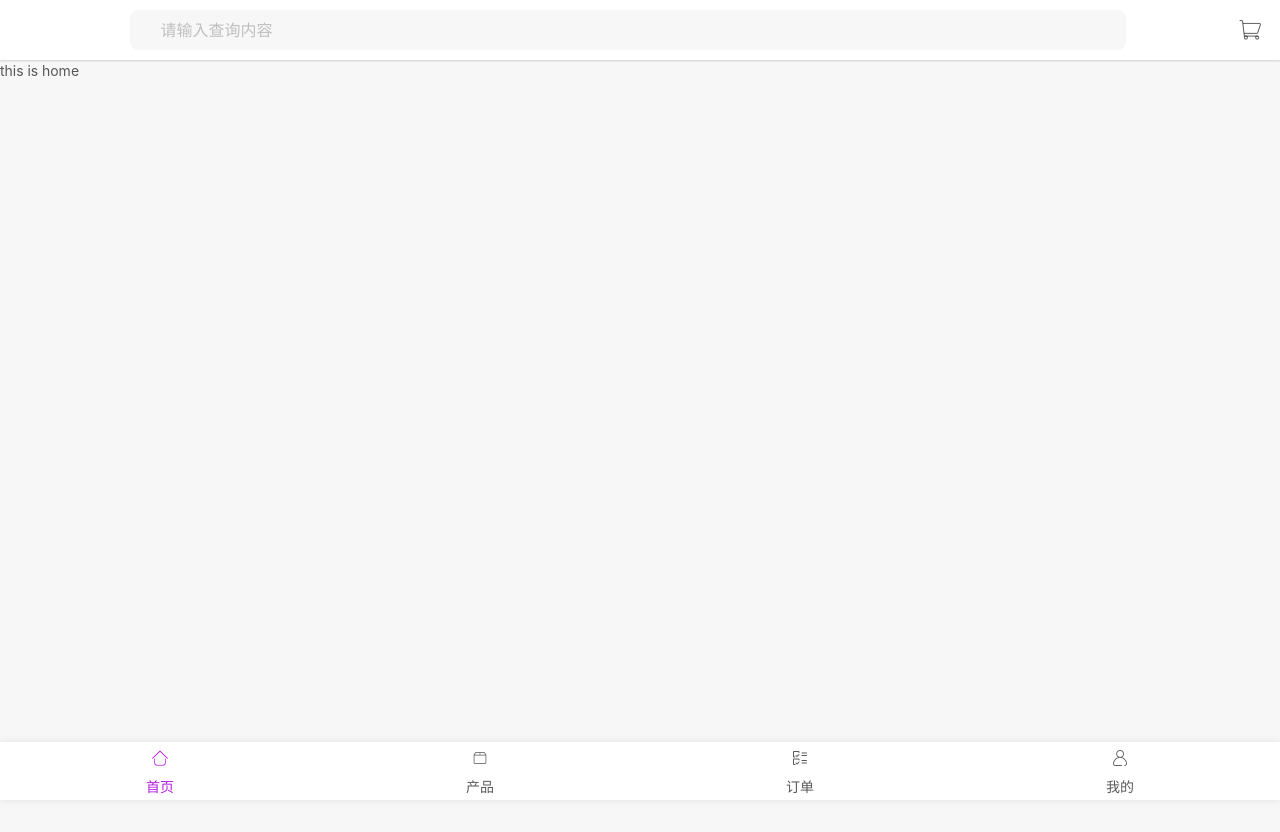
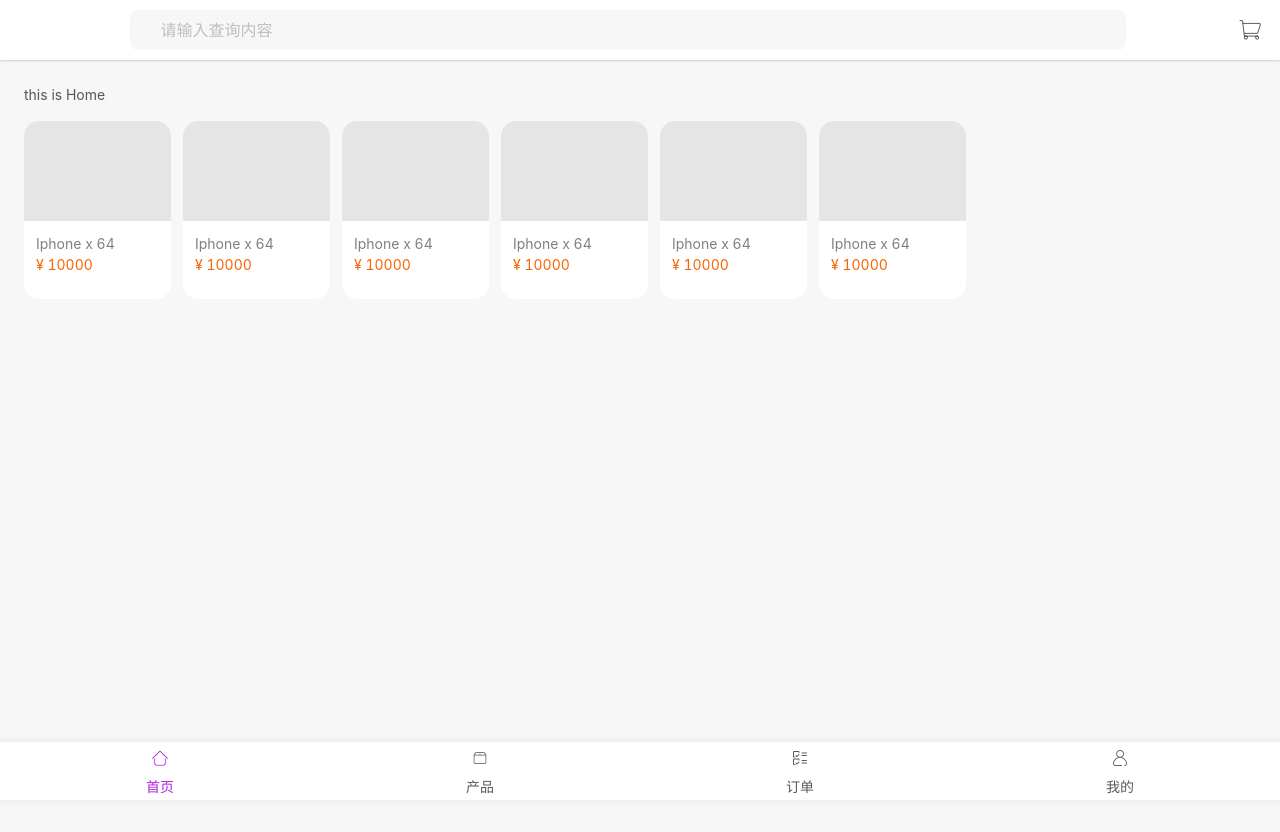
Before and after one commit to lazyYangn/shop-app, a Vue app: page /search#/main/home in a window 1280 px wide. Shown: the top 832 px of the page. Before the commit the page ends 800 px from the top, so only its background shows below. Built offline with nearby package versions, Linux system fonts and the light colour scheme.

Commit message:
this is NO.3 test 完善搜索功能 并且home组件横向scroll列表

```diff
--- a/src/antd/index.js
+++ b/src/antd/index.js
@@ -1,5 +1,14 @@
 import Vue from 'vue'
-import { Input, Icon } from 'ant-design-vue'
+import { Input, Icon, Button, message, List } from 'ant-design-vue'
 import 'ant-design-vue/dist/antd.css'
 Vue.use(Input)
 Vue.use(Icon)
+Vue.use(Button)
+Vue.use(List)
+
+Vue.prototype.$message = message
+message.config({
+  top: `70px`,
+  duration: 2,
+  maxCount: 3,
+})
--- /dev/null
+++ b/src/components/content/MyContent.vue
@@ -0,0 +1,21 @@
+<template>
+  <div class="my-content">
+    <slot></slot>
+  </div>
+</template>
+
+<script>
+export default {
+  name: 'MyContent',
+  data() {
+    return {}
+  },
+}
+</script>
+
+<style scoped>
+.my-content {
+  padding: 24px;
+  height: 100vh;
+}
+</style>
--- a/src/components/pages/Search.vue
+++ b/src/components/pages/Search.vue
@@ -1,39 +1,89 @@
 <template>
   <div>
-    <TopBar>
+    <TopBar @searchCon="searchContentHandle">
       <div slot="left" class="iconfont icon-back1 arrow" @click="goBack"></div>
-      <div slot="middle">
-        <a-input size="large" />
-      </div>
       <div slot="right" class="iconfont icon-search search" @click="search"></div>
     </TopBar>
-    this is search
+
+    <MyContent>
+      <div class="historySearch">
+        <div style="display:flex;justify-content:space-between">
+          <div style="color:rgb(0 0 0 /.5);font-size:14px;font-weight:bold">最近搜索</div>
+          <div style="color:rgb(0 0 0 /.5);font-size:16px;font-weight:bold">
+            <a-icon type="delete" @click="clearLacalStorage" />
+          </div>
+        </div>
+        <div class="history-search-content">
+          <div
+            class="history-search-content-item"
+            v-for="item in historySearch"
+            :key="item + item"
+          >{{ item }}</div>
+        </div>
+      </div>
+    </MyContent>
   </div>
 </template>
 
 <script>
-import TopBar from '@/components/topbar/TopBar'
+import TopBar from "@/components/topbar/TopBar";
+import MyContent from "@/components/content/MyContent";
+import { getArray, setArray, clearArray } from "@/kits/LocalStorage.js";
 export default {
-  name: 'Search',
+  name: "Search",
   data() {
-    return {}
+    return {
+      searchContent: "",
+      historySearch: getArray("historySearch"), //本项目的获取localstorage 是线性获取 不是异步获取
+    };
   },
   components: {
     TopBar,
+    MyContent,
   },
   methods: {
     goBack() {
-      this.$router.go(-1)
+      this.$router.go(-1);
     },
     search() {
-      localStorage.getItem()
+      if (this.searchContent !== "") {
+        setArray("historySearch", this.searchContent);
+        this.$router.push({
+          name: "searchresult",
+          params: { content: this.searchContent },
+        }); //传参
+      } else {
+        this.$message.info("请先输入要搜索的东西");
+      }
+    },
+    searchContentHandle(content) {
+      this.searchContent = content;
+    },
+    clearLacalStorage() {
+      clearArray("historySearch");
+      this.historySearch = [];
     },
   },
-}
+};
 </script>
 
 <style scoped>
 .arrow .search {
   font-size: 20px;
 }
+.historySearch {
+  padding: 24px;
+}
+.history-search-content {
+  margin-top: 8px;
+  font-size: 14px;
+}
+.history-search-content-item {
+  background-color: #fff;
+  padding: 2px 6px;
+  box-shadow: 0px 1px 2px rgb(40, 40, 40 /0.2);
+  margin-top: 5px;
+  margin-right: 8px;
+  float: left;
+}
 </style>
--- /dev/null
+++ b/src/components/pages/SearchResult.vue
@@ -0,0 +1,81 @@
+<template>
+  <div>
+    <TopBar>
+      <div slot="middle">
+        <a-input ref="SearchInput" size="large" v-model="searchContent" @focus="goSearch">
+          <a-icon slot="prefix" type="search" />
+        </a-input>
+      </div>
+      <div slot="right">
+        <a-icon type="close" @click="close" />
+      </div>
+    </TopBar>
+    <MyContent>
+      <div style="color:rgb(0 0 0 /.5);font-size:15px;font-weight:bold">有{{ data.length }}个商品符合要求</div>
+      <div class="goods-list">
+        <a-list :grid="{ gutter: 16, column: 2 }" :data-source="data">
+          <a-list-item slot="renderItem" slot-scope="item">
+            <ProductCard :product="item"></ProductCard>
+          </a-list-item>
+        </a-list>
+      </div>
+    </MyContent>
+  </div>
+</template>
+
+<script>
+import MyContent from '@/components/content/MyContent'
+import TopBar from '@/components/topbar/TopBar'
+import ProductCard from '@/components/product/Product'
+
+let data = [
+  { name: 'MacBook', price: '￥ 20000' },
+  { name: 'iponeX', price: '￥ 10000' },
+  { name: '华为', price: '￥ 8000' },
+  { name: 'oppo', price: '￥ 5000' },
+  { name: 'vivo', price: '￥ 4000' },
+  { name: '三星', price: '￥ 9000' },
+  { name: '锤子', price: '￥ 20000' },
+  { name: '荣耀', price: '￥ 10000' },
+  { name: '360', price: '￥ 8000' },
+  { name: '1加', price: '￥ 5000' },
+  { name: '努比亚', price: '￥ 4000' },
+  { name: '360', price: '￥ 9000' },
+]
+export default {
+  name: 'SearchResult',
+  data() {
+    return {
+      data,
+      searchContent: this.$route.params.content,
+    }
+  },
+  components: {
+    TopBar,
+    MyContent,
+    ProductCard,
+  },
+  mounted() {
+    this.data = this.data.filter((item) => {
+      return item.name.includes(this.searchContent)
+    })
+  },
+  methods: {
+    close() {
+      this.$router.go(-1)
+    },
+    goSearch() {
+      this.$router.push({ path: '/search' })
+    },
+  },
+}
+</script>
+
+<style scoped>
+.arrow .search {
+  font-size: 20px;
+}
+.goods-list {
+  margin-top: 15px;
+}
+</style>
--- a/src/components/pages/tabs/Home.vue
+++ b/src/components/pages/tabs/Home.vue
@@ -3,25 +3,52 @@
     <TopBar @focusFunc="goto">
       <div slot="right" class="iconfont icon-gouwuchezhengpin" @click="goto('/cart')"></div>
     </TopBar>
-    <div>this is home</div>
+    <MyContent>
+      <div>this is Home</div>
+      <div class="product-card-list">
+        <ProductCard style="flex-shrink: 0;margin-right:12px;" v-for="item in 6" :key="item" :product="productData"></ProductCard>
+      </div>
+    </MyContent>
   </div>
 </template>
 
 <script>
 import TopBar from '@/components/topbar/TopBar'
+import MyContent from '@/components/content/MyContent'
+import ProductCard from '@/components/product/Product'
+
 export default {
   name: 'Home',
   components: {
     TopBar,
+    MyContent,
+    ProductCard,
   },
   methods: {
     goto(path) {
       this.$router.push({ path })
     },
-    search(path) {
-      this.$router.push({ path })
-    },
+    // search(path) {
+    //   this.$router.push({ path })
+    // },
+  },
+  data() {
+    return {
+      productData: {
+        name: 'Iphone x 64',
+        price: '¥ 10000',
+      },
+    }
   },
 }
 </script>
-<style scoped></style>
+<style scoped>
+.product-card-list {
+  display: flex;
+  overflow-x: auto;
+  margin-top: 16px;
+}
+::-webkit-scrollbar {
+  display: none;
+}
+</style>
--- /dev/null
+++ b/src/components/product/Product.vue
@@ -0,0 +1,43 @@
+<template>
+  <div>
+    <div class="product-card">
+      <div class="product-img"></div>
+      <div class="product-desc">
+        <div style="color:rgb(0 0 0 /.5)">{{ product.name }}</div>
+        <div style="color:#fa6400">{{ product.price }}</div>
+      </div>
+    </div>
+  </div>
+</template>
+
+<script>
+export default {
+  name: 'Product',
+  data() {
+    return {}
+  },
+  props: {
+    product: Object,
+  },
+}
+</script>
+
+<style scoped>
+.product-card {
+  background-color: #fff;
+  height: 178px;
+  width: 147px;
+  border-radius: 15px;
+}
+.product-img {
+  background-color: #e5e5e5;
+  height: 100px;
+  border-top-left-radius: 15px;
+  border-top-right-radius: 15px;
+}
+.product-desc {
+  padding: 12px;
+  display: flex;
+  flex-direction: column;
+}
+</style>
--- a/src/components/topbar/TopBar.vue
+++ b/src/components/topbar/TopBar.vue
@@ -5,8 +5,8 @@
     </div>
     <div class="middle">
       <slot name="middle">
-        <a-input ref="SearchInput" placeholder="请输入查询内容" size="large" @focus="focusFunc">
-          <a-icon slot="prefix" type="search" />
+        <a-input ref="SearchInput" placeholder="请输入查询内容" size="large" @focus="focusFunc" v-model="searchContent">
+          <a-icon slot="prefix" type="edit" />
         </a-input>
       </slot>
     </div>
@@ -20,17 +20,26 @@
 export default {
   name: 'TopBar',
   data() {
-    return {}
+    return {
+      searchContent: '',
+      timer: null,
+    }
   },
   props: {},
 
   components: {},
   methods: {
-    goSearch(path) {
-      this.$router.push({ path })
-    },
     focusFunc() {
       this.$emit('focusFunc', '/search')
+    },
+  },
+  watch: {
+    searchContent(newVal) {
+      clearTimeout(this.timer)
+      this.timer = setTimeout(() => {
+        //输入第一个字符之后在500之内输入第二个字符会重新进入方法然后清除timer
+        this.$emit('searchCon', newVal)
+      }, 500)
     },
   },
 }
--- a/src/kits/LocalStorage.js
+++ b/src/kits/LocalStorage.js
@@ -1,3 +1,5 @@
+//lacalstorage 本身支持 字符串
+//封装目的:为了可替换
 export const getArray = (key) => {
   let val = localStorage.getItem(key)
   return val === null ? [] : val.split(',')
@@ -7,3 +9,6 @@
   arr.push(value)
   localStorage.setItem(key, arr.toString())
 }
+export const clearArray = (key) => {
+  localStorage.removeItem(key)
+}
--- a/src/router/index.js
+++ b/src/router/index.js
@@ -7,6 +7,7 @@
 import Account from '@/components/pages/tabs/Account'
 import Cart from '@/components/pages/Cart'
 import Search from '@/components/pages/Search'
+import SearchResult from '@/components/pages/SearchResult'
 
 Vue.use(VueRouter)
 
@@ -24,6 +25,7 @@
   },
   { path: '/cart', name: 'cart', component: Cart },
   { path: '/search', name: 'search', component: Search },
+  { path: '/searchresult', name: 'searchresult', component: SearchResult },
 ]
 
 const router = new VueRouter({
```
Also changed, not shown: src/kits/Http.js (added).
